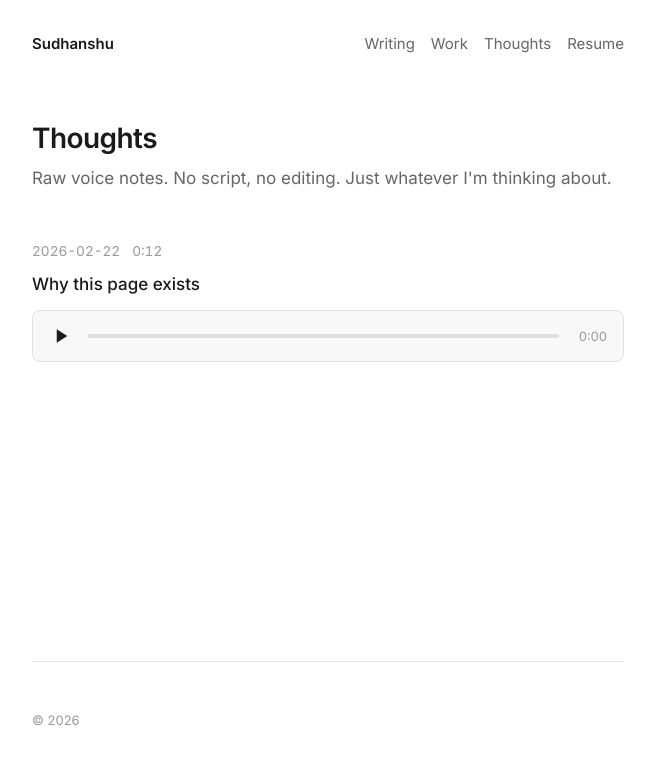
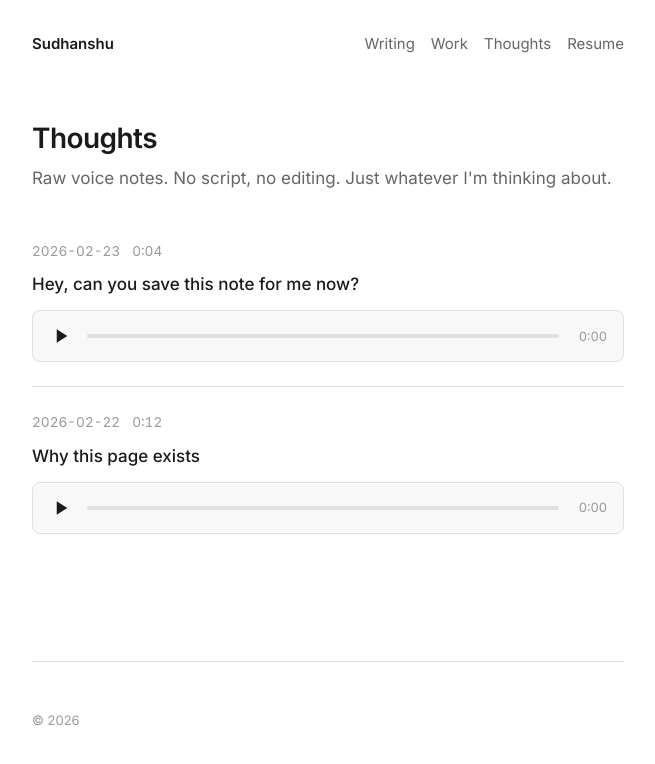
Before and after one commit to Sudhanshugtm/Sudhanshugtm.github.io, a Jekyll site: the page built from thoughts/index.html, in a window 1280 px wide. Shown: the top 764 px of the page, without its empty margins (312-967 px from the left). Built offline with Jekyll 4.4.1, drawn with Linux system fonts in a browser that asks for light colours.

Commit message:
Add thought: Hey, can you save this note for me now?
Co-Authored-By: Claude Opus 4.6 <noreply@anthropic.com>

```diff
--- a/_data/thoughts.yml
+++ b/_data/thoughts.yml
@@ -1,5 +1,10 @@
 # Voice notes — raw thoughts, unfiltered
 # Add new entries at the top (newest first)
+
+- date: "2026-02-23"
+  file: "thought-002.mp3"
+  caption: "Hey, can you save this note for me now?"
+  duration: "0:04"
 
 - date: "2026-02-22"
   file: "thought-001.mp3"
```
Also changed, not shown: 1 other file.
